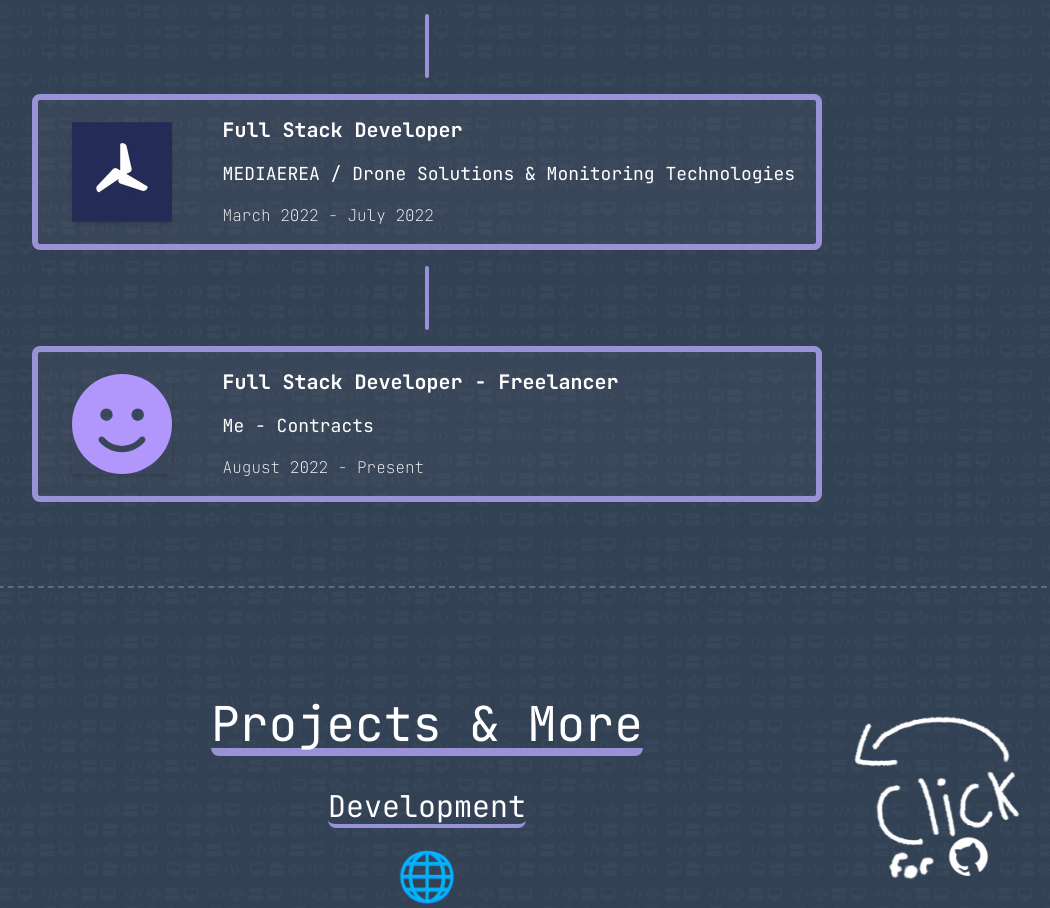
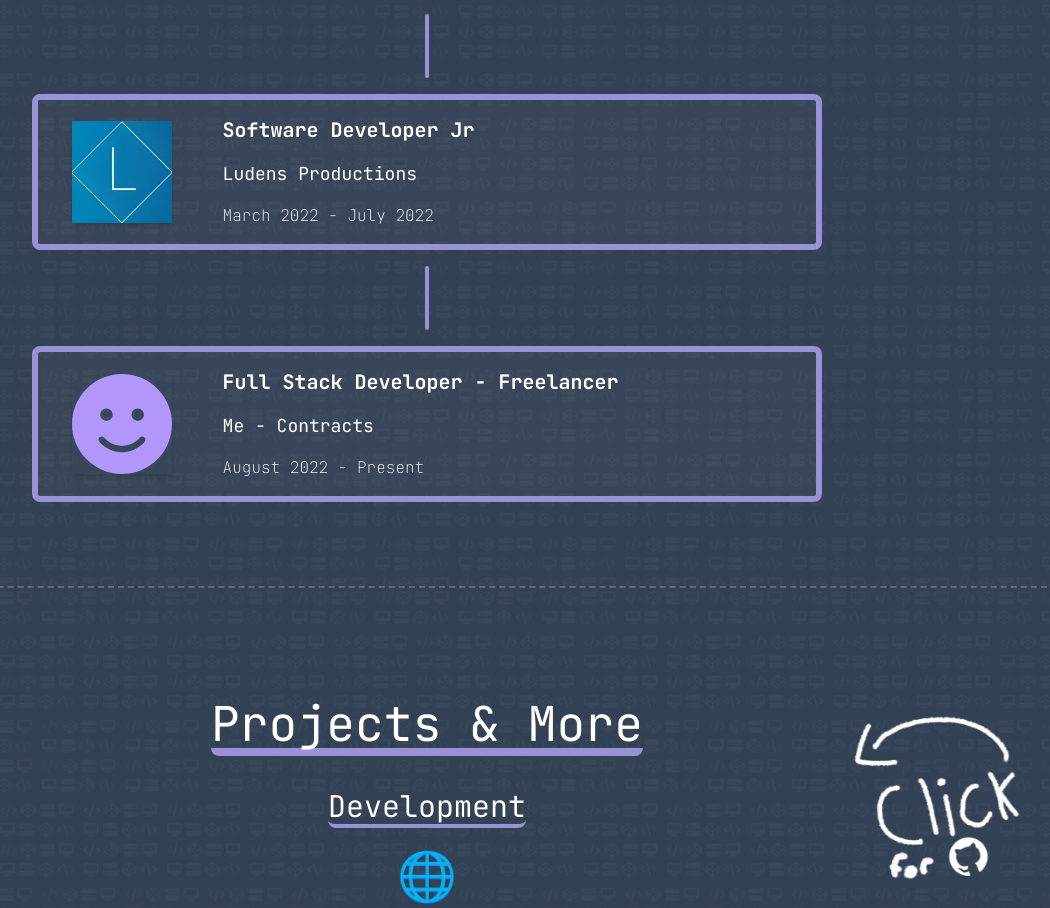
Before and after one commit to Lelmats/PortfolioWeb_React, a React (Vite) app: page / in a window 1280 px wide. Shown: the part 2518-3426 px from the top of the page, without its empty margins (213-1263 px from the left). Built offline with nearby package versions, Linux system fonts and the light colour scheme; what taos would draw is missing.

Commit message:
ludenschange

```diff
--- a/src/App.tsx
+++ b/src/App.tsx
@@ -182,9 +182,9 @@ function App() {
             />
             <CardExperience
             title={t('jobTitle_3')}
-            company='MEDIAEREA / Drone Solutions & Monitoring Technologies'
+            company='Ludens Productions'
             date={t('jobDate_3')}
-            imgPath='img/MAIcon.jpeg'
+            imgPath='img/Ludens.jpeg'
             />
             <CardExperience
             title={t('jobTitle_4')}
--- a/src/assets/i18next/About/en.json
+++ b/src/assets/i18next/About/en.json
@@ -10,7 +10,7 @@
 	"gameDev" : "Game Development",
 	"Hello!": "Hello!",
 	"About Me": "About Me",
-	"techTools" : "Technologies ",
+	"techTools" : "Technologies",
 	"techToolsDes" : "Technologies that I have previously used, I can adapt to any technology that is needed and always open to learn more!",
 
 	"Experience": "Experience",
@@ -19,7 +19,7 @@
 	"jobDate_1": "January 2021 - June 2021",
 	"jobTitle_2": "Intern Front-End Developer",
 	"jobDate_2": "January 2021 - June 2021",
-	"jobTitle_3": "Full Stack Developer",
+	"jobTitle_3": "Software Developer Jr",
 	"jobDate_3": "March 2022 - July 2022",
 	"jobTitle_4": "Full Stack Developer - Freelancer",
 	"jobDate_4": "August 2022 - Present",
--- a/src/assets/i18next/About/es.json
+++ b/src/assets/i18next/About/es.json
@@ -19,7 +19,7 @@
 	"jobDate_1": "Enero 2021 - Junio 2021",
 	"jobTitle_2": "Desarrollador Front-End en Prácticas",
 	"jobDate_2": "Enero 2021 - Junio 2021",
-	"jobTitle_3": "Desarrollador Full Stack",
+	"jobTitle_3": "Desarrollador Jr",
 	"jobDate_3": "Marzo 2022 - Julio 2022",
 	"jobTitle_4": "Desarrollador Full Stack - Freelancer",
 	"jobDate_4": "Agosto 2022 - Presente",
```
Also changed, not shown: public/img/Ludens.jpeg (added).
